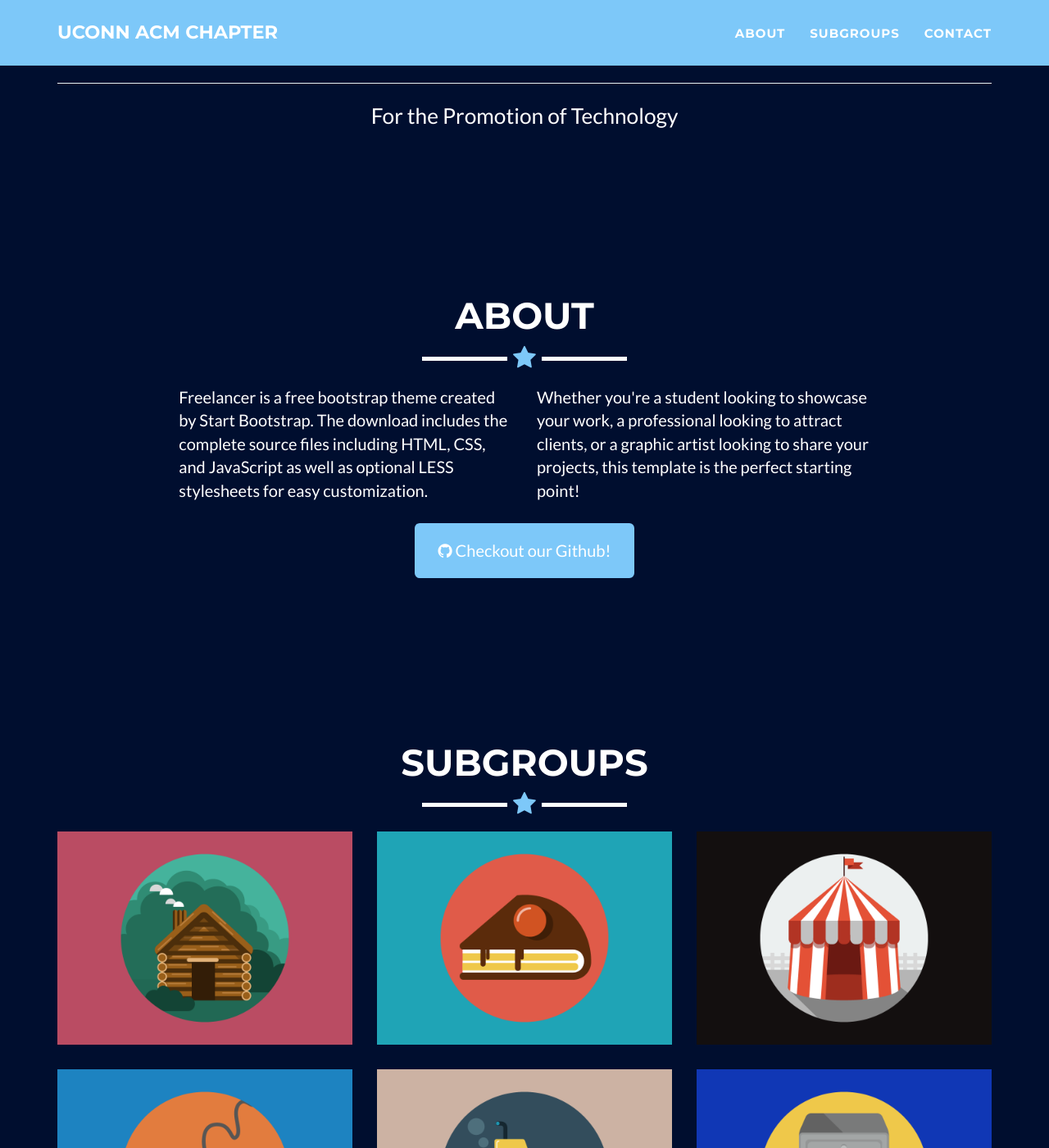
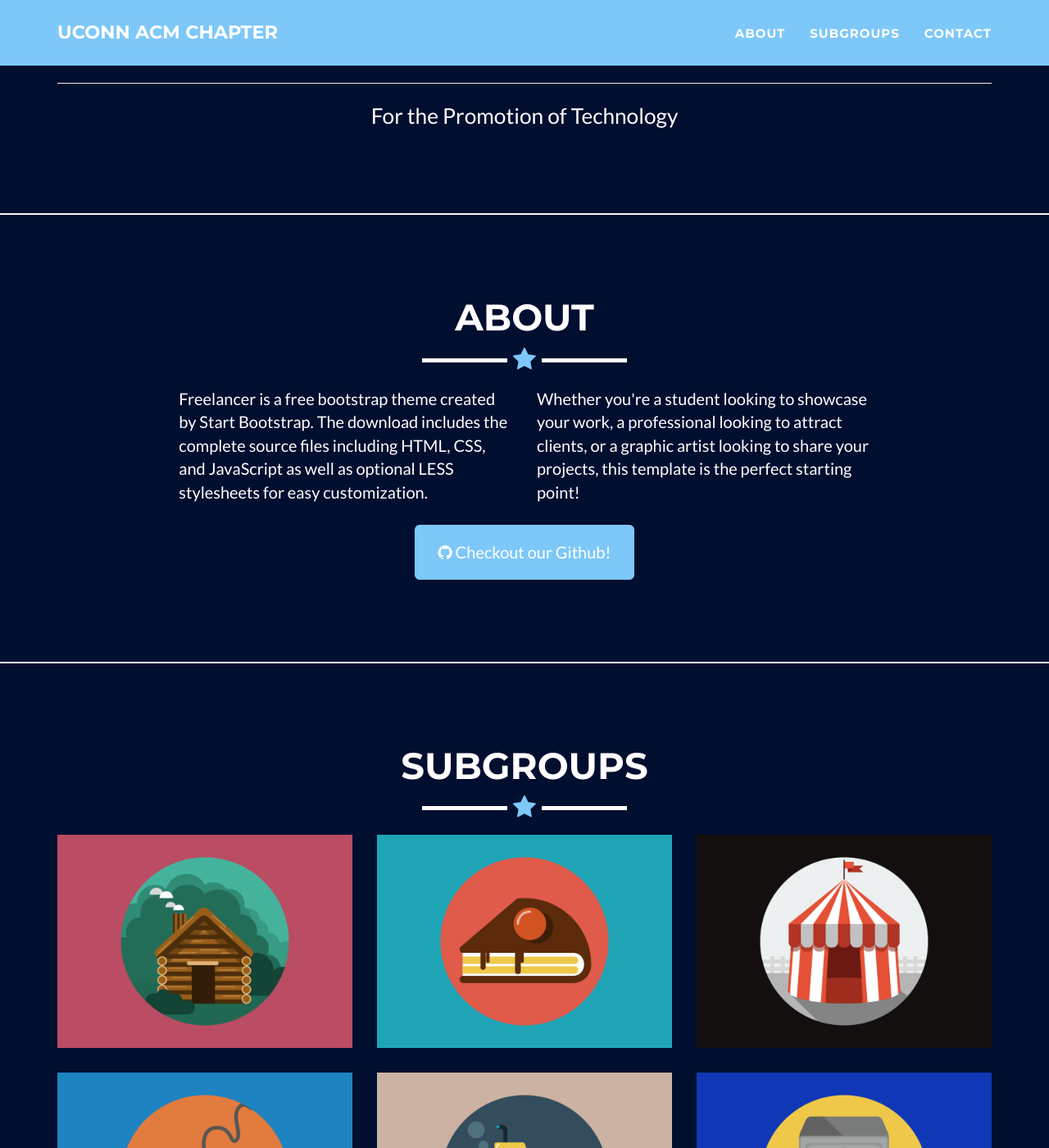
Before and after one commit to coryharrington/UConnACM-Website, a Jekyll site: the page built from index.html, in a window 1280 px wide and 1400 px high, scrolled down 498 px. Shown: the whole window at 82% size. Built offline with Jekyll 4.4.1, drawn with Linux system fonts in a browser that asks for light colours.

Commit message:
Added a white line break between all sections

```diff
--- a/_includes/css/main.css
+++ b/_includes/css/main.css
@@ -82,6 +82,10 @@ hr.star-primary {
 hr.star-primary:after {
     color: #{{ site.color.secondary }};
     background-color: #{{ site.color.primary }};
+}
+
+hr.section-break {
+    margin: 0.5px 0 0.5px 0;
 }
 
 .img-centered {
--- a/_layouts/default.html
+++ b/_layouts/default.html
@@ -4,8 +4,11 @@
     <body id="page-top" class="index">
     {% include nav.html %}
     {% include header.html %}
+    <hr class="section-break">
     {% include about.html %}
+    <hr class="section-break">
     {% include subgroups_grid.html %}
+    <hr class="section-break">
 
     {% if site.contact == "static" %}
     {% include contact_static.html %}
@@ -14,6 +17,7 @@
     {% else %}
     {% include contact.html %}
     {% endif %}
+    <hr class="section-break">
 
     {% include footer.html %}
     {% include modals.html %}
```
